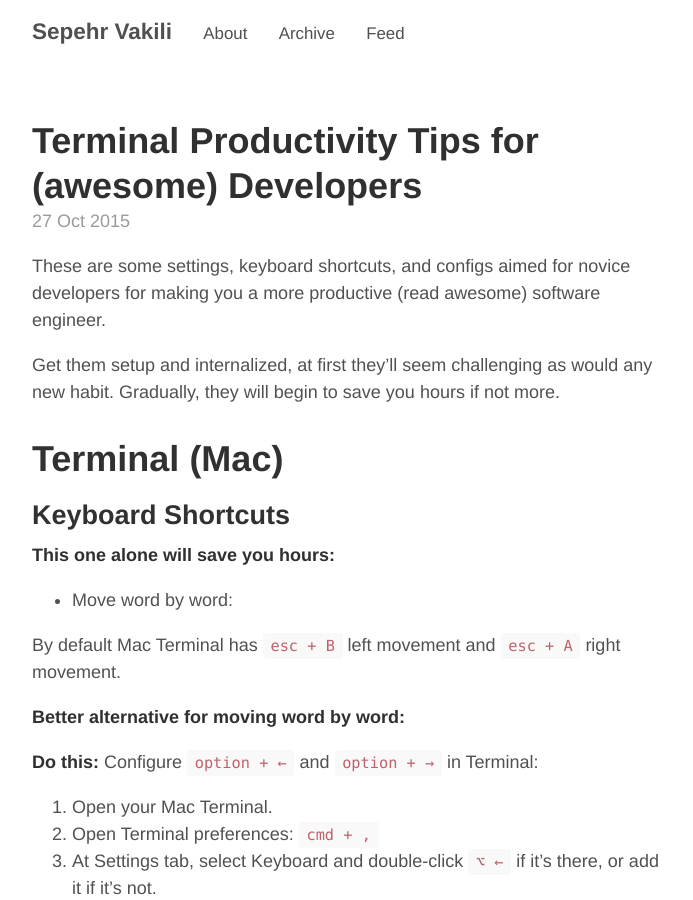
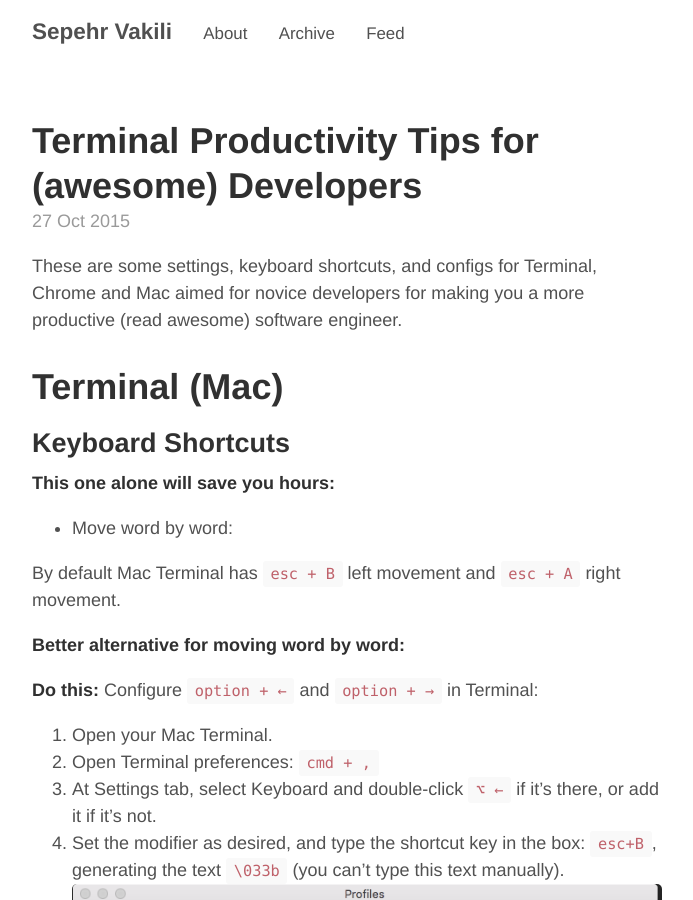
Before and after one commit to heysep/sepehr.github.io, a Jekyll site: the page built from _posts/2015-10-27-mac-terminal-productivity.md, in a window 1280 px wide and 900 px high. Shown: the whole window, without its empty margins (293-986 px from the left). Built offline with Jekyll 4.4.1, drawn with Linux system fonts in a browser that asks for light colours.

Commit message:
content update

```diff
--- a/_posts/2015-10-27-mac-terminal-productivity.md
+++ b/_posts/2015-10-27-mac-terminal-productivity.md
@@ -2,9 +2,7 @@
 layout: post
 title: Terminal Productivity Tips for (awesome) Developers
 ---
-These are some settings, keyboard shortcuts, and configs aimed for novice developers for making you a more productive (read awesome) software engineer.
-
-Get them setup and internalized, at first they'll seem challenging as would any new habit. Gradually, they will begin to save you hours if not more.
+These are some settings, keyboard shortcuts, and configs for Terminal, Chrome and Mac aimed for novice developers for making you a more productive (read awesome) software engineer.
 
 # Terminal (Mac)
 
```
